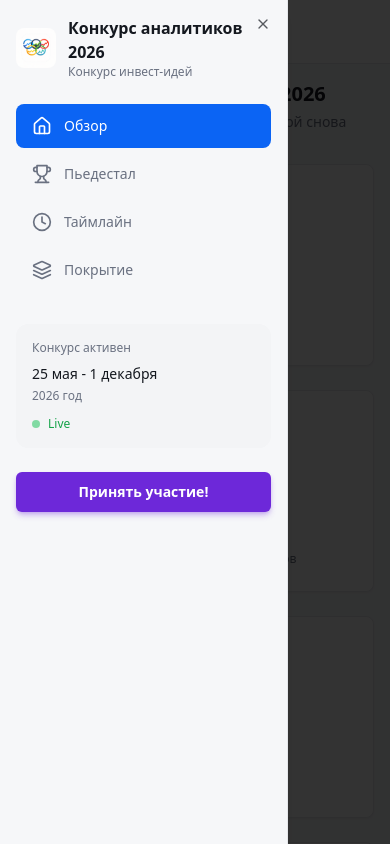
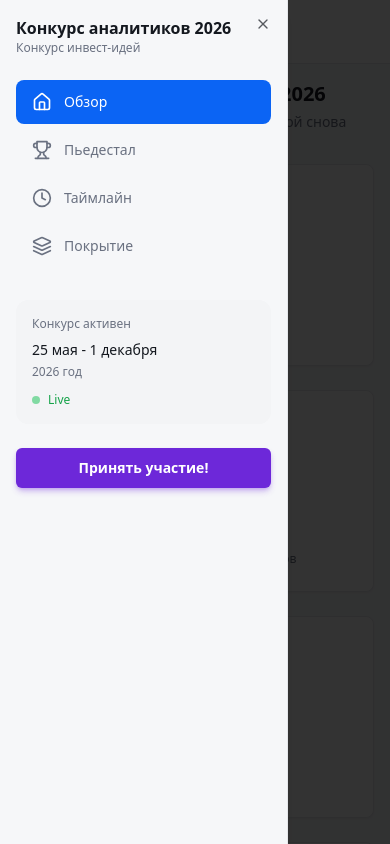
Before and after one commit to JohnyD2042/v0-InvestIdei-contest, a Next.js app: page / in a window 390 px wide. Both pictures are taken after a click on the button "Открыть меню". Built offline with nearby package versions, Linux system fonts and the light colour scheme.

Commit message:
remove logos from mobile menu and desktop header
Display "2026 Analyst Contest" text in header instead.

```diff
--- a/components/dashboard-layout.tsx
+++ b/components/dashboard-layout.tsx
@@ -78,13 +78,9 @@ export function DashboardLayout({ children }: DashboardLayoutProps) {
               </Button>
             </SheetTrigger>
             <SheetContent side="left" className="w-72 p-4">
-              <div className="flex items-center gap-3 mb-6">
-                {/* eslint-disable-next-line @next/next/no-img-element */}
-                <img src="/logo.png" alt="Logo" width={40} height={40} className="rounded-lg shrink-0" />
-                <div>
-                  <span className="font-bold text-foreground text-base">Конкурс аналитиков 2026</span>
-                  <span className="text-xs text-muted-foreground block">Конкурс инвест-идей</span>
-                </div>
+              <div className="mb-6">
+                <span className="font-bold text-foreground text-base block">Конкурс аналитиков 2026</span>
+                <span className="text-xs text-muted-foreground block">Конкурс инвест-идей</span>
               </div>
               <SidebarContent />
 
@@ -99,14 +95,10 @@ export function DashboardLayout({ children }: DashboardLayoutProps) {
             </SheetContent>
           </Sheet>
 
-          <div className="flex items-center gap-3">
-            {/* eslint-disable-next-line @next/next/no-img-element */}
-            <img src="/logo.png" alt="Logo" width={40} height={40} className="rounded-lg shrink-0" />
-            <div>
-              <span className="hidden sm:block font-bold text-foreground text-sm">Конкурс аналитиков 2026</span>
-              <span className="sm:hidden font-bold text-foreground text-sm">Конкурс 2026</span>
-              <span className="text-xs text-muted-foreground block">Конкурс инвест-идей</span>
-            </div>
+          <div>
+            <span className="hidden sm:block font-bold text-foreground text-sm">Конкурс аналитиков 2026</span>
+            <span className="sm:hidden font-bold text-foreground text-sm">Конкурс 2026</span>
+            <span className="text-xs text-muted-foreground block">Конкурс инвест-идей</span>
           </div>
           <div className="h-6 w-px bg-border mx-2 hidden md:block" />
           <div className="text-sm text-muted-foreground hidden md:block">
```
